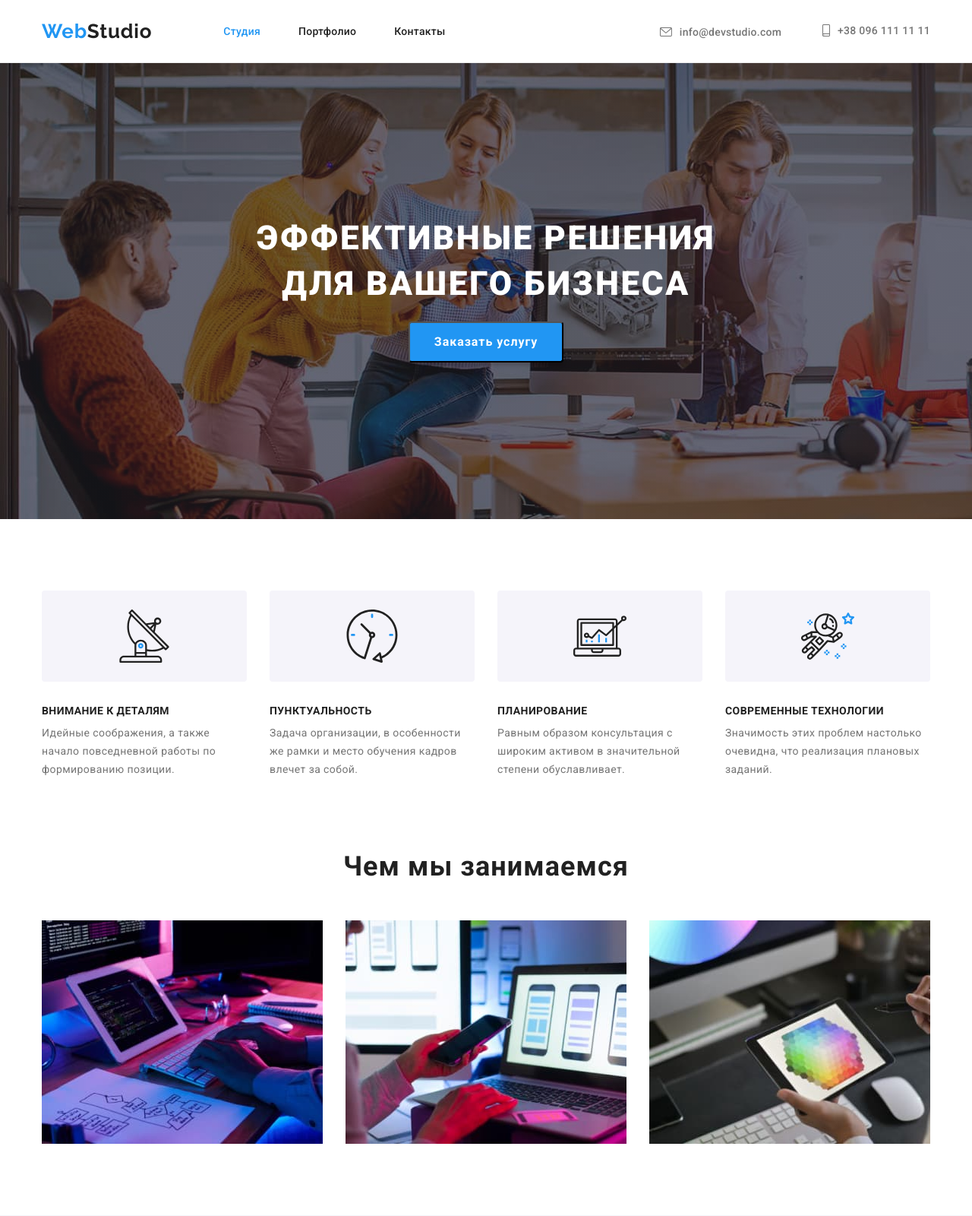
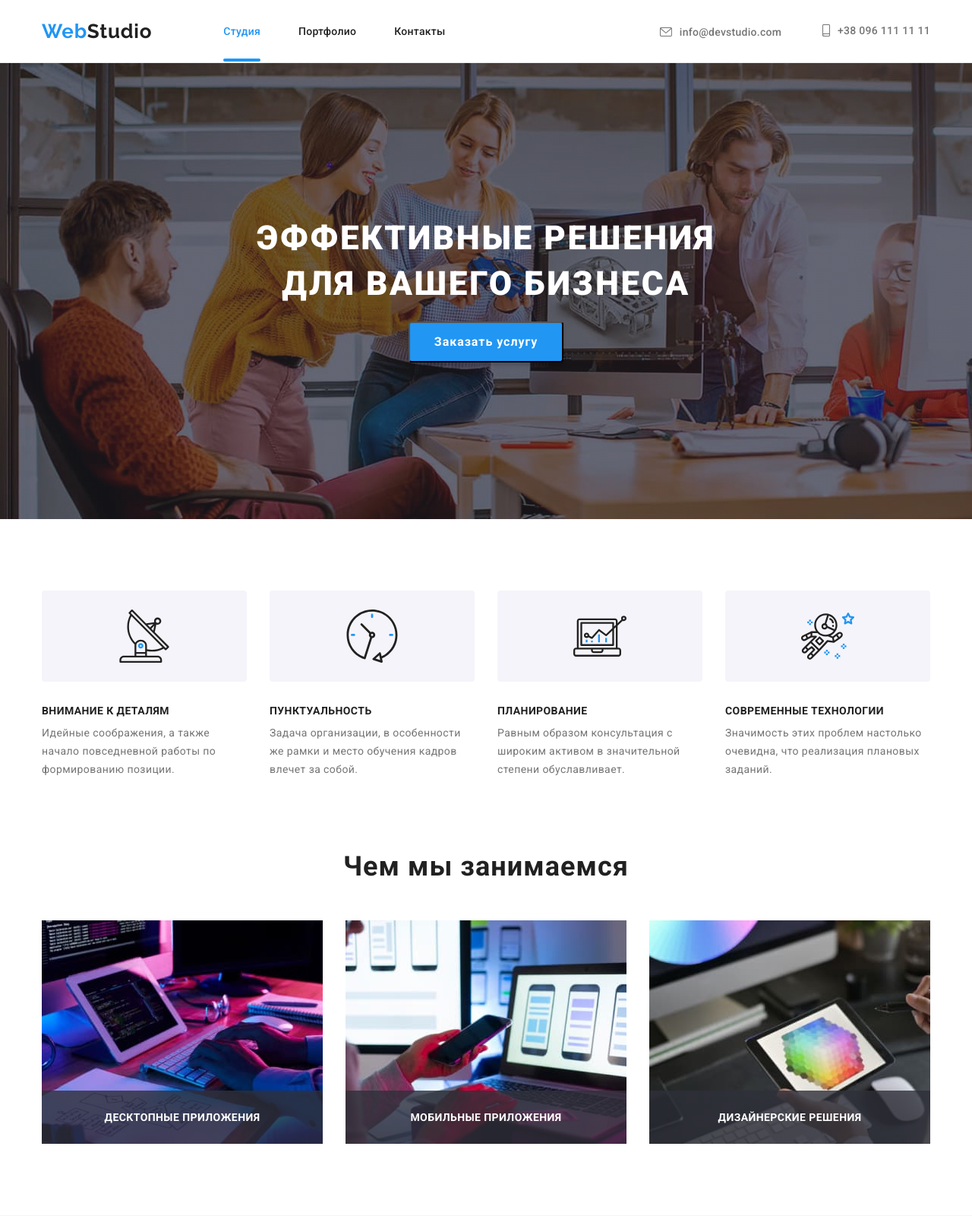
Before and after one commit to RBord/goit-markup-hw-05, a plain HTML site: page index.html in a window 1280 px wide. Shown: the top 1600 px of the page at 76% size. Drawn offline with nearby package versions, Linux system fonts and the light colour scheme.

Commit message:
Позиционирование элементов абсолют и релатив

```diff
--- a/css/main.css
+++ b/css/main.css
@@ -86,6 +86,8 @@ a {
 }
 
 .main-nav .nav-link {
+    position: relative;
+
     display: block;
     padding-top:32px ;
     padding-bottom:32px ;
@@ -96,6 +98,18 @@ a {
     letter-spacing: 0.02em;
     color: var(--title-text-color);
     text-decoration: none;
+}
+.main-nav .nav-link.current::after {
+    position: absolute;
+    bottom: 0;
+    left:0;
+
+    content:"";
+    width:100%;
+    height: 4px;
+    margin: 0;
+    background-color: var(--accent-color);
+    border-radius: 2px;
 
 }
 .main-nav .nav-link:hover,
@@ -301,7 +315,26 @@ a {
 .works-list-item:not(:last-child) {
 margin-right: 30px;
 }
+.img-container {
+    position: relative;
+}
+.text-on-img {
+    position: absolute;
+    bottom: 0;
+    width: 370px;
+    height: 70px;
 
+    padding: 27px 82px;
+
+    font-weight:700;
+    font-size: 14px;
+    line-height:1.143;
+    text-align: center;
+    letter-spacing: 0.03em;
+    text-transform: uppercase;
+    background-color: rgba(47, 48, 58, 0.8);
+    color:#FFFFFF;
+}
 /* Стиль Команды */
 .ourteam {
     background-color:var(--primary-bcg-clr-btn);
@@ -568,6 +601,21 @@ margin-right: 8px;
 .list-link:focus .link-content {
     box-shadow: 0px 1px 1px rgba(0, 0, 0, 0.12), 0px 4px 4px rgba(0, 0, 0, 0.06), 1px 4px 6px rgba(0, 0, 0, 0.16);
 }
-/* .list-item {
-    box-shadow: 0px 1px 1px rgba(0, 0, 0, 0.12), 0px 4px 4px rgba(0, 0, 0, 0.06), 1px 4px 6px rgba(0, 0, 0, 0.16);
-} */
+.text-on-img-portfolio {
+    position: absolute;
+    height: 100%;
+    width: 100%;
+    top: 0;
+
+    padding: 63px 24px;
+    opacity: 0;
+
+    font-size: 18px;
+    line-height: 1.555;
+    letter-spacing: 0.03em;
+    color: #FFFFFF;
+    background-color: rgba(33, 150, 243, 0.9);
+}
+.pottfolio__bot-list .list-link:hover .text-on-img-portfolio {
+    opacity: 1;
+}
--- a/index.html
+++ b/index.html
@@ -97,9 +97,27 @@
             <div class="container">
                 <h2 class="works title"> Чем мы занимаемся </h2>
                 <ul class="works-list">
-                    <li class="works-list-item"><a href=""><img src="./images/img_for_index/hand_on_keybord.jpg" alt="Набирает руками код на клваиатуре" width="370"></a></li>
-                    <li class="works-list-item"><a href=""><img src="./images/img_for_index/phone_in_hand.jpg" alt="Держит в руках телефон" width="370"></a></li>
-                    <li class="works-list-item"><a href=""><img src="./images/img_for_index/tablet.jpg" alt="Выбирает цвет из палитры на планшете" width="370"></a></li>
+                    <li class="works-list-item"><a href="">
+                        <div class="img-container">
+                            <img src="./images/img_for_index/hand_on_keybord.jpg" alt="Набирает руками код на клваиатуре" width="370">
+                            <p class="text-on-img">Десктопные приложения</p>
+                        </div>
+                        </a>
+                    </li>
+                    <li class="works-list-item"><a href="">
+                        <div class="img-container">
+                            <img src="./images/img_for_index/phone_in_hand.jpg" alt="Держит в руках телефон" width="370">
+                            <p class="text-on-img">Мобильные приложения</p>
+                        </div>
+                        </a>
+                    </li>
+                    <li class="works-list-item"><a href="">
+                        <div class="img-container">
+                            <img src="./images/img_for_index/tablet.jpg" alt="Выбирает цвет из палитры на планшете" width="370">
+                            <p class="text-on-img">Дизайнерские решения</p>
+                        </div>
+                        </a>
+                    </li>
                 </ul>
             </div>
         </section>
```
Also changed, not shown: portfolio.html (+4 -1 lines).
